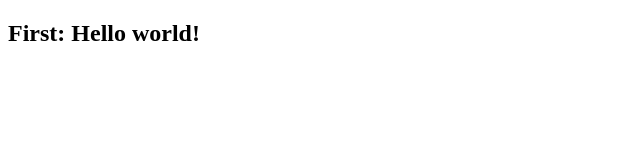
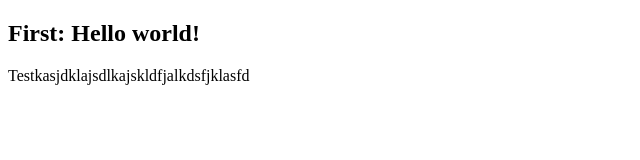
Before and after one commit to AleksIakushev/LearnGitFlow, a plain HTML site: page first.html in a window 1280 px wide. Shown: the whole page, without its empty margins (0-640 px from the left). Drawn offline with Linux system fonts and the light colour scheme.

Commit message:
add text to first page

```diff
--- a/first.html
+++ b/first.html
@@ -5,5 +5,6 @@
 </head>
 <body>
 	<h2>First: Hello world!</h2>
+	<p>Testkasjdklajsdlkajskldfjalkdsfjklasfd</p>
 </body>
 </html>
```
